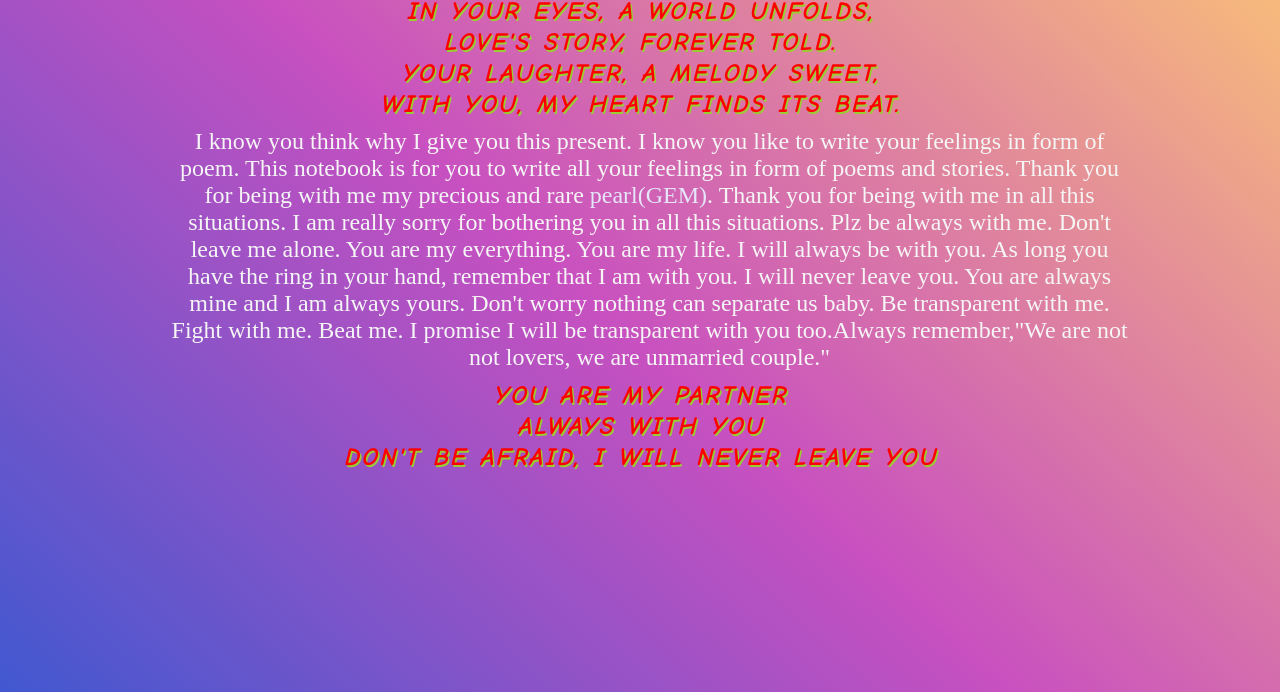
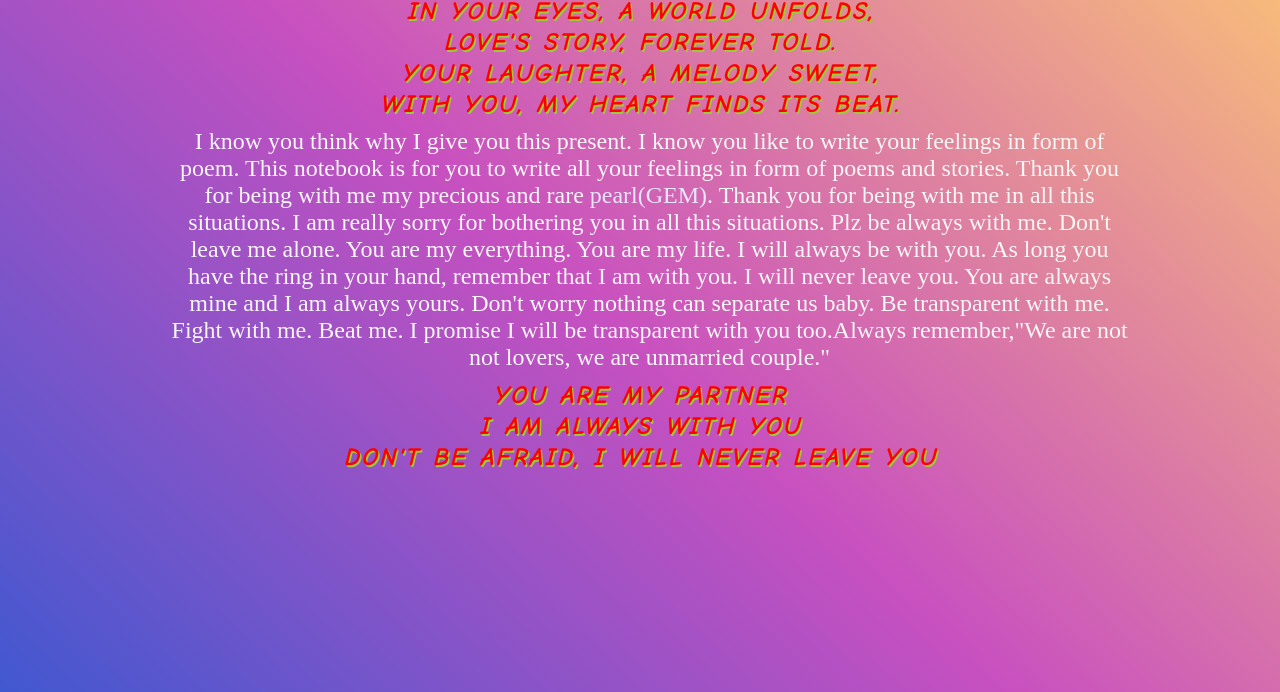
Before and after one commit to bdwish/Reminder, a plain HTML site: page poem/poem.html in a window 1280 px wide. Shown: the part 162-854 px from the top of the page. Drawn offline with Linux system fonts and the light colour scheme.

Commit message:
Update poem.html

```diff
--- a/poem/poem.html
+++ b/poem/poem.html
@@ -74,7 +74,7 @@
         too.Always remember,"We are not not lovers, we are unmarried couple."
       </p>
       <h3>You are my Partner</h3>
-      <h3>Always With You</h3>
+      <h3>I am Always With You</h3>
       <h3>Don't be afraid, I will never leave you</h3>
     </div>
   </body>
```
